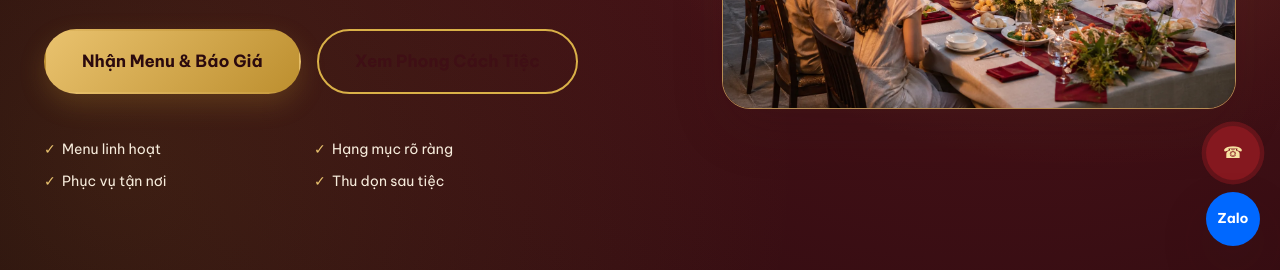
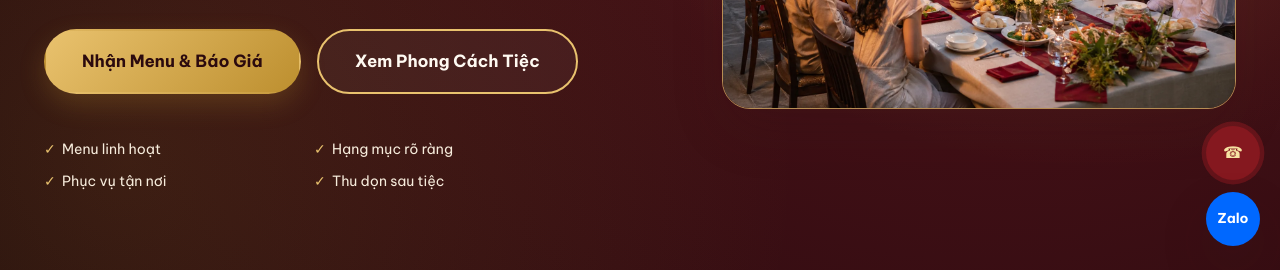
Before and after one commit to acetdcons-dev/thiengiafood, a website: page index.html in a window 1280 px wide. Shown: the part 530-800 px from the top of the page. Drawn offline with nearby package versions, Linux system fonts and the light colour scheme.

Commit message:
Tang do tuong phan nut hero

```diff
--- a/styles.css
+++ b/styles.css
@@ -264,6 +264,8 @@ h1, h2, h3, h4 { font-family: var(--font-display); font-weight: 700; color: var(
 .hero__text h1 .highlight { color: var(--gold-400); }
 .hero__subtitle { color: rgba(251, 244, 230, 0.82); font-size: 1.08rem; max-width: 540px; margin-bottom: 32px; }
 .hero__cta { display: flex; gap: 16px; flex-wrap: wrap; margin-bottom: 44px; }
+.hero__cta .btn--outline { color: var(--cream-100); border-color: var(--gold-400); background: rgba(255,255,255,.04); }
+.hero__cta .btn--outline:hover { color: var(--maroon-950); background: var(--gold-400); }
 .hero__stats { display: grid; grid-template-columns: repeat(4, auto); gap: 26px; }
 .hero__stat { display: flex; flex-direction: column; }
 .hero__stat strong { font-family: var(--font-display); font-size: 1.8rem; color: var(--gold-400); }
```
